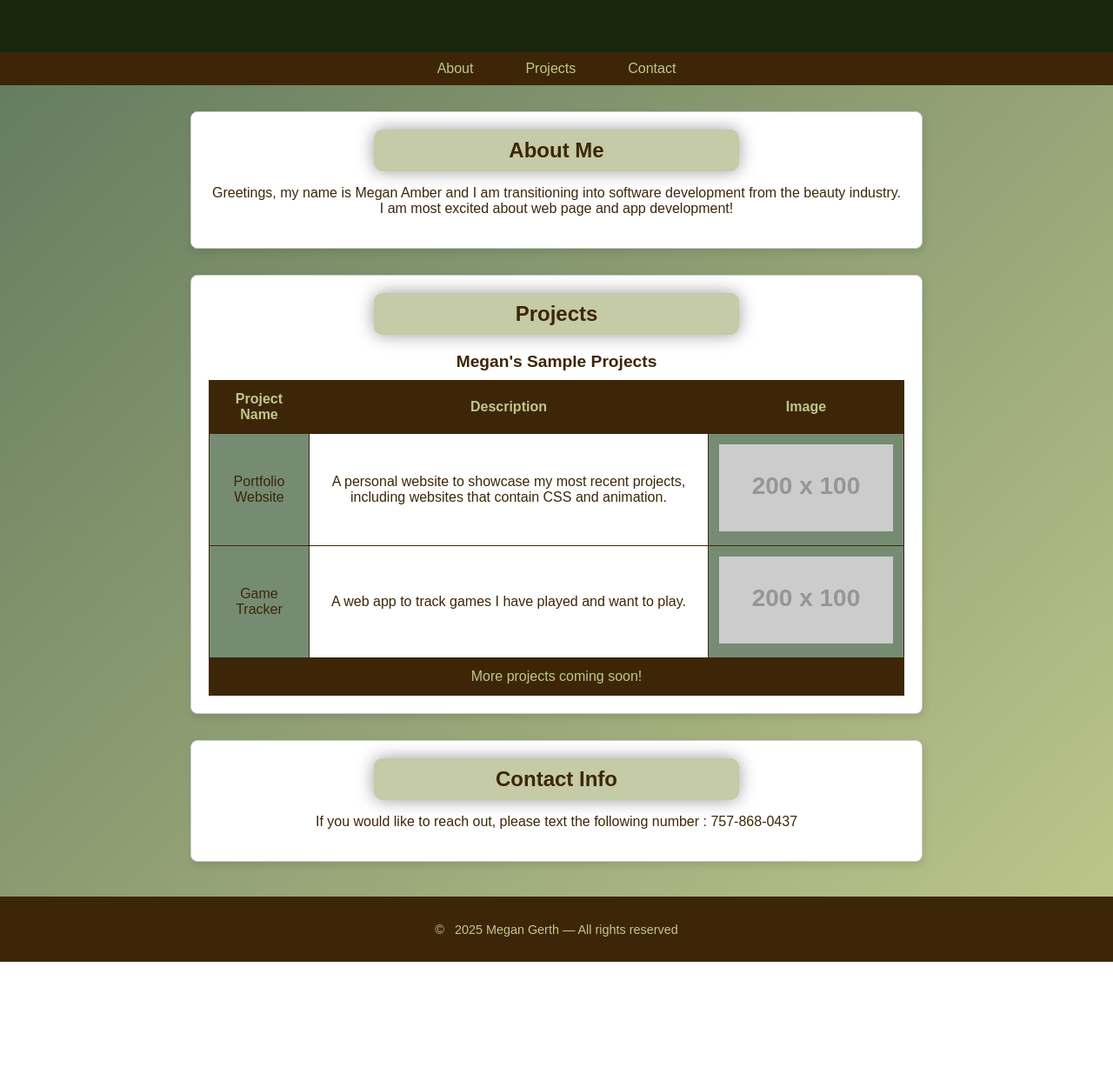
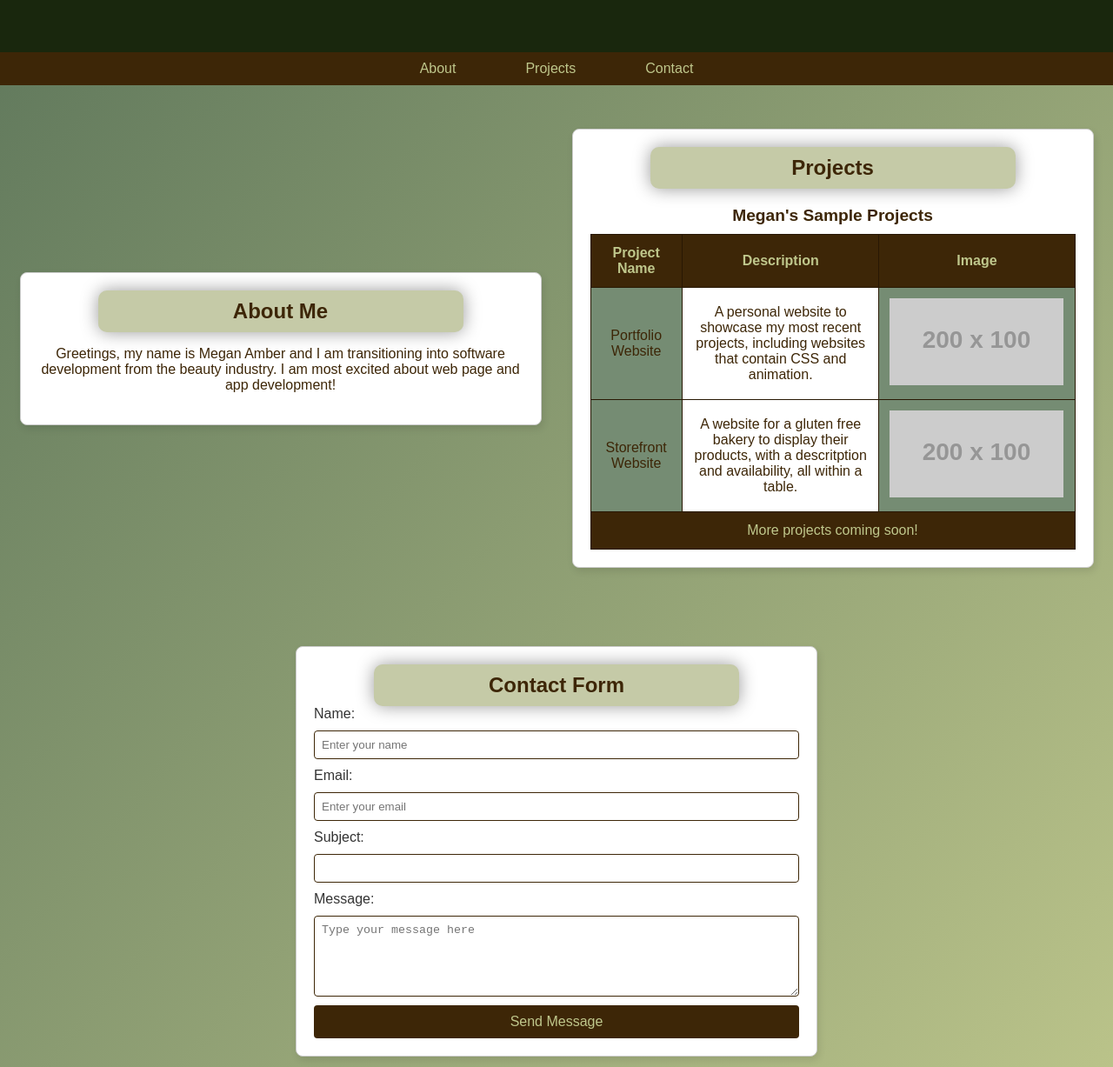
Before and after one commit to megan-amber/megan-amber.github.io, a plain HTML site: page index.html in a window 1280 px wide. Shown: the part 133-1360 px from the top of the page at 87% size. Before the commit the page ends 1239 px from the top, so only its background shows below. Drawn offline with Linux system fonts and the light colour scheme; placeholder pictures from the web are drawn by us.

Commit message:
Add files via upload

```diff
--- a/index.html
+++ b/index.html
@@ -21,7 +21,7 @@
 
 <!--Navigational Menu -->
 <nav>
-<ul>
+<ul class="nav-flex">
 <li><a href="#about">About</a></li>
 <li><a href="#projects">Projects</a></li>
 <li><a href="#contact">Contact</a></li>
@@ -29,7 +29,7 @@
 </nav>
 
 <!-- The Main Content -->
-<main>
+<main class="main-flex">
 <section id="about">
 <h2>About Me</h2>
 <p>Greetings, my name is Megan Amber and I am transitioning into software development from the beauty industry. I am most excited about web page and app development!</p>
@@ -59,8 +59,8 @@
             <td><img src="https://placehold.co/200x100" alt="Portfolio Preview" ></td>
         </tr>
         <tr>
-            <td>Game Tracker</td>
-            <td>A web app to track games I have played and want to play.</td>
+            <td>Storefront Website</td>
+            <td>A website for a gluten free bakery to display their products, with a descritption and availability, all within a table.</td>
             <td><img src="https://placehold.co/200x100" alt="Game Tracker" ></td>
         </tr>
     </tbody>
@@ -73,8 +73,18 @@
 </section>
 
 <section id="contact">
-<h2>Contact Info</h2>
-<p>If you would like to reach out, please text the following number : 757-868-0437 </p>
+<h2>Contact Form</h2>
+<form class="form-flex">
+    <label for="name">Name:</label>
+    <input type="text" id="name" name="name" required placeholder="Enter your name" />
+    <label for="email">Email:</label>
+    <input type="email" id="email" name="email" required placeholder="Enter your email" />
+    <label for="subject">Subject:</label>
+    <input type="text" id="subject" name="subject" />
+    <label for="message">Message:</label>
+    <textarea id="message" name="message" rows="5" placeholder="Type your message here"></textarea>
+    <input type="submit" value="Send Message" />
+</form>
 </section>
 
 </main>
--- a/project.css
+++ b/project.css
@@ -17,6 +17,25 @@ header {
     color: #bfc78c;
 }
 /* Navigation Bar */
+.nav-flex {
+    list-style: none; /* Remove bullet points */
+    padding: 0;
+    margin: 0;
+    display: flex; /* Use flexbox for layout */
+    justify-content: center; /* Center the items */
+    background-color: #3d2607; /* Background color for the nav */
+    gap: 20px; /* Space between items */
+}
+.nav-flex li a {
+    text-decoration: none; /* Remove underline */
+    color: #bfc78c; /* Text color */
+    padding: 10px 15px; /* Padding for clickable area */
+    transition: background-color 0.3s ease; /* Smooth transition for hover effect */
+}
+.nav-flex li a:hover {
+    background-color: #bfc78c; /* Change background on hover */
+    color: #3d2607; /* Ensure text remains readable */
+}
 nav ul{
     list-style-type: none; /* Remove bullet points */
     padding: 0;
@@ -42,8 +61,18 @@ nav ul li a:hover {
 }
 
 /* Main Sections */
+.main-flex {
+    display: flex;
+    flex-direction: column; /* Stack sections vertically */
+    align-items: center; /* Center sections horizontally */
+    padding: 20px;
+    gap: 30px; /* Space between sections */
+}
+
 main section {
     padding: 20px;
+    width: 45%;
+    min-width: 500px; /* Ensure sections are not too narrow */
     max-width: 800px;
     margin: 30px auto;
     background-color: white;
@@ -83,7 +112,7 @@ table {
     margin-top: 20px;
 }
 th, td {
-    border: 1px solid #3d2607;
+    border: 1px solid #281803;
     padding: 12px;
     text-align: center;;
 }
@@ -95,6 +124,39 @@ thead, tfoot {
     color: #bfc78c;
 }
 
+/* Contact Form Styling */
+.form-flex {
+    display: flex;
+    flex-direction: column;
+    gap: 10px;
+}
+input[type="text"],
+input[type="email"],
+textarea {
+    padding: 8px;
+    border: 1px solid #3d2607;
+    border-radius: 4px;
+    transition: border-color 0.3s ease;
+}
+input:focus,
+textarea:focus {
+    border-color: #bfc78c; /* Change border color on focus */
+}
+input[type="submit"] {
+    background-color: #3d2607;
+    color: #bfc78c;
+    border: none;
+    padding: 10px 15px;
+    border-radius: 4px;
+    cursor: pointer;
+    font-size: 1em;
+    transition: background-color 0.3s ease;
+}
+input[type="submit"]:hover {
+    background-color: #bfc78c; /* Change background on hover */
+    color: #3d2607; /* Ensure text remains readable */
+}
+
 /* Footer Styling */
 footer {
     text-align: center;
@@ -104,3 +166,23 @@ footer {
     color: #bfc78c;
     margin-top: 40px;
 }
+
+/* Responsive Design */
+@media screen and (max-width: 600px) {
+    .main-flex {
+        flex-direction: column; /* Stack sections vertically on small screens */
+        align-items: center; /* Center sections horizontally */
+    }
+}
+@media screen and (max-width: 1024px) and (min-width: 601px) {
+    .main-flex {
+        flex-direction: column;
+    }
+}
+@media screen and (min-width: 1025px) {
+    .main-flex {
+        flex-direction: row; /* Arrange sections side by side on larger screens */
+        flex-wrap: wrap; /* Allow wrapping to next line if space is limited */
+        justify-content: center;
+    }
+}
```
